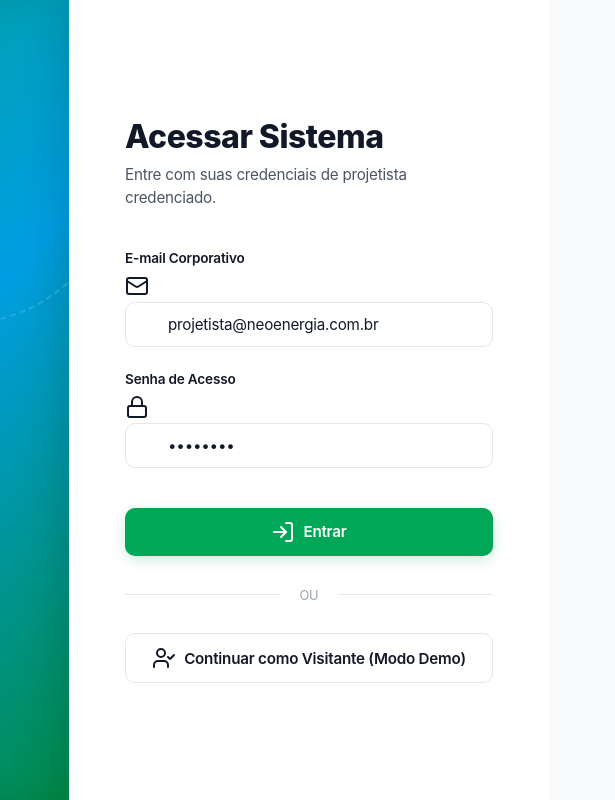
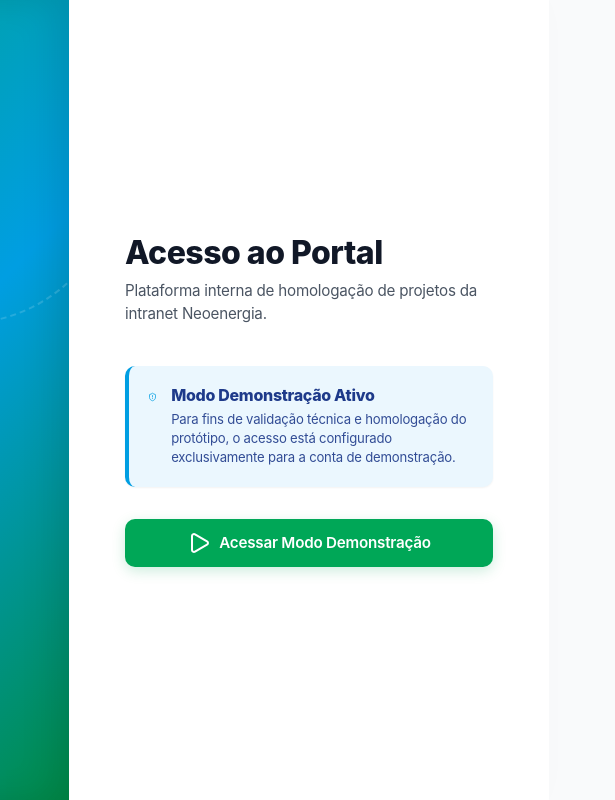
Before and after one commit to aabsm-cesar/Desafio-Neoenergia---Projetos-3---Grupo-2, a plain HTML site: page login.html in a window 1280 px wide. Shown: the full height of the page, 665-1280 px from the left. Drawn offline with nearby package versions, Linux system fonts and the light colour scheme.

Commit message:
feat: update login screen to restricted demo mode with simplified access interface

```diff
--- a/login.html
+++ b/login.html
@@ -12,7 +12,7 @@
 <body style="background-color: var(--bg-light); min-height: 100vh; display: flex; align-items: center; justify-content: center; overflow: hidden;">
 
     <div id="app-container">
-        <!-- STANDALONE LOGIN SCREEN -->
+        <!-- STANDALONE LOGIN SCREEN (DEMO VERSION ONLY) -->
         <section class="screen login-screen active">
             <div class="login-left">
                 <div class="brand-wrapper">
@@ -33,8 +33,7 @@
             <div class="login-right">
                 <div class="login-form-wrapper">
                     <div class="login-header">
-                        <!-- Add small logo for mobile representation when left panel is hidden -->
-                        <img src="logo_neoenergia.png" class="mobile-only-logo" alt="Logo Neoenergia" style="height: 48px; display: none; margin-bottom: 1rem; object-fit: contain;">
+                        <img src="logo_neoenergia.png" class="mobile-only-logo" alt="Logo Neoenergia" style="height: 48px; display: none; margin-bottom: 1.5rem; object-fit: contain;">
                         <style>
                             @media (max-width: 768px) {
                                 .mobile-only-logo {
@@ -42,38 +41,21 @@
                                 }
                             }
                         </style>
-                        <h3>Acessar Sistema</h3>
-                        <p>Entre com suas credenciais de projetista credenciado.</p>
+                        <h3>Acesso ao Portal</h3>
+                        <p>Plataforma interna de homologação de projetos da intranet Neoenergia.</p>
                     </div>
 
-                    <form id="login-form" onsubmit="event.preventDefault(); handleLogin();">
-                        <div class="form-group">
-                            <label for="login-email">E-mail Corporativo</label>
-                            <div class="input-with-icon">
-                                <i data-lucide="mail"></i>
-                                <input type="email" id="login-email" class="form-control" placeholder="engenheiro@email.com" required value="projetista@neoenergia.com.br">
-                            </div>
+                    <!-- Demo Access Box -->
+                    <div class="custom-alert success" style="margin-bottom: 2rem; border-left-color: var(--neo-blue); background-color: var(--info-light); color: #1e3a8a; padding: 1.2rem;">
+                        <i data-lucide="shield-alert" style="color: var(--neo-blue);"></i>
+                        <div class="custom-alert-content">
+                            <h4 style="color: #1e3a8a; font-weight: 800;">Modo Demonstração Ativo</h4>
+                            <p style="font-size: 0.82rem; line-height: 1.45; opacity: 0.9;">Para fins de validação técnica e homologação do protótipo, o acesso está configurado exclusivamente para a conta de demonstração.</p>
                         </div>
-
-                        <div class="form-group">
-                            <label for="login-password">Senha de Acesso</label>
-                            <div class="input-with-icon">
-                                <i data-lucide="lock"></i>
-                                <input type="password" id="login-password" class="form-control" placeholder="••••••••" required value="senha123">
-                            </div>
-                        </div>
-
-                        <button type="submit" class="btn btn-primary" style="margin-top: 1rem;">
-                            <i data-lucide="log-in"></i> Entrar
-                        </button>
-                    </form>
-
-                    <div class="divider">
-                        <span>ou</span>
                     </div>
 
-                    <button class="btn btn-outlined" onclick="continueAsGuest()">
-                        <i data-lucide="user-check"></i> Continuar como Visitante (Modo Demo)
+                    <button class="btn btn-primary" onclick="continueAsGuest()">
+                        <i data-lucide="play"></i> Acessar Modo Demonstração
                     </button>
                 </div>
             </div>
@@ -89,20 +71,8 @@
             window.location.href = 'index.html';
         }
 
-        function handleLogin() {
-            const email = document.getElementById('login-email').value;
-            const userName = email.split('@')[0];
-
-            // Save to Session Storage
-            sessionStorage.setItem('neodemanda_user', userName);
-            sessionStorage.setItem('neodemanda_role', 'Engenheiro Projetista');
-
-            // Redirect to index page
-            window.location.href = 'index.html';
-        }
-
         function continueAsGuest() {
-            sessionStorage.setItem('neodemanda_user', 'Projetista Convidado');
+            sessionStorage.setItem('neodemanda_user', 'Projetista Visitante');
             sessionStorage.setItem('neodemanda_role', 'Modo Demonstração');
             window.location.href = 'index.html';
         }
```
